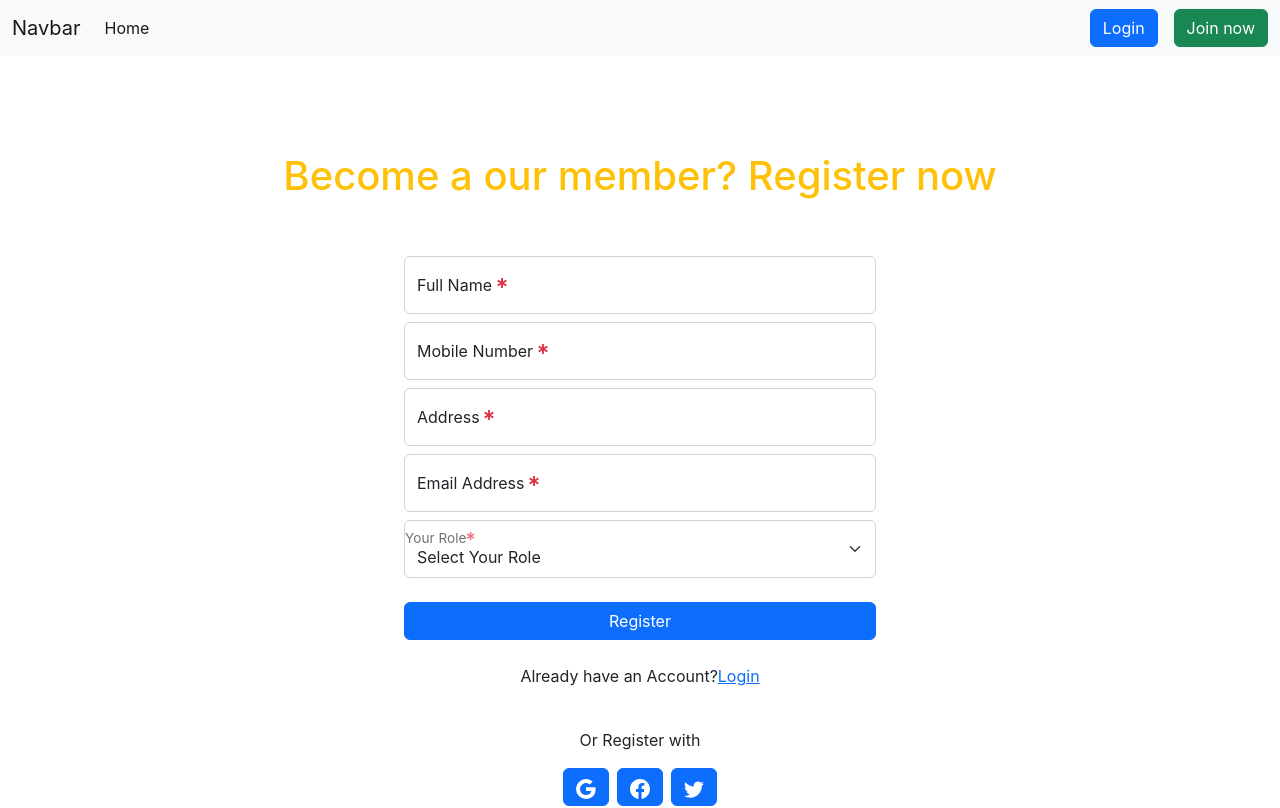
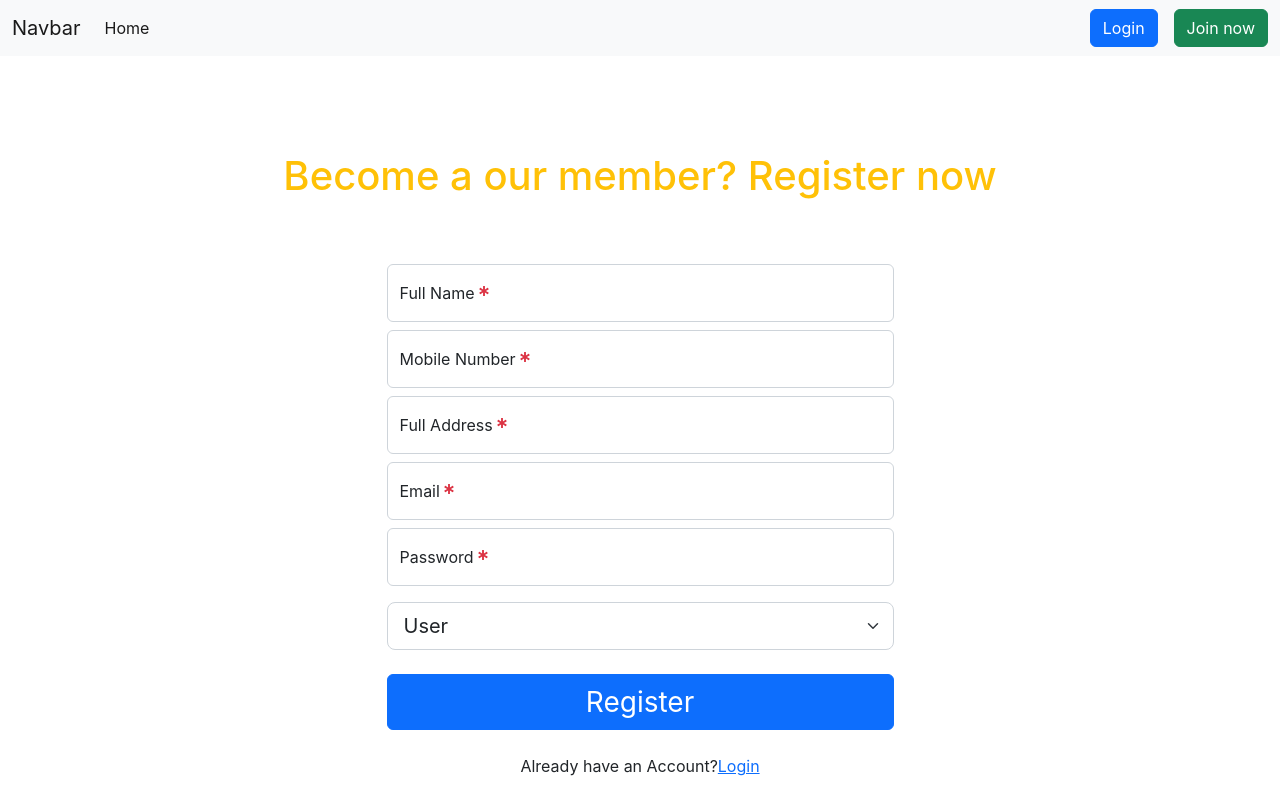
Before and after one commit to me-sajib/food-delivery, a React (Create React App) app: page /register in a window 1280 px wide. Shown: the top 808 px of the page. Built offline with nearby package versions, Linux system fonts and the light colour scheme; no server answers.

Commit message:
from validation added and create user function updated

```diff
--- a/package.json
+++ b/package.json
@@ -11,6 +11,7 @@
     "react": "^18.2.0",
     "react-dom": "^18.2.0",
     "react-firebase-hooks": "^5.0.3",
+    "react-hook-form": "^7.43.0",
     "react-icons": "^4.7.1",
     "react-router-dom": "6",
     "react-scripts": "5.0.1",
--- a/src/pages/auth/Register.js
+++ b/src/pages/auth/Register.js
@@ -3,6 +3,7 @@ import React from "react";
 import { useCreateUserWithEmailAndPassword } from "react-firebase-hooks/auth";
 import auth from "../../firebase.config";
 import { Link, useNavigate } from "react-router-dom";
+import { useForm } from "react-hook-form";
 import { FaStarOfLife } from "react-icons/fa";
 import { BsFacebook, BsGoogle, BsTwitter } from "react-icons/bs";
 
@@ -10,19 +11,29 @@ const Register = () => {
   const [createUserWithEmailAndPassword, user, loading, error] =
     useCreateUserWithEmailAndPassword(auth);
 
+  const {
+    register,
+    handleSubmit,
+    formState: { errors },
+  } = useForm();
+
   const navigateToHome = useNavigate();
 
-  const registerUser = (e) => {
-    e.preventDefault();
-    const firstName = e.target.firstName.value;
-    const lastName = e.target.lastName.value;
-    const email = e.target.email.value;
-    const password = e.target.password.value;
+  const registerUser = (data) => {
+    const { name, email, password } = data;
+    // e.preventDefault();
+    // const firstName = e.target.firstName.value;
+    // const lastName = e.target.lastName.value;
+    // const email = e.target.email.value;
+    // const password = e.target.password.value;
     createUserWithEmailAndPassword(email, password);
-    updateProfile(auth, { displayName: firstName });
+    updateProfile(auth, { displayName: name });
+
+    console.log(data);
+    console.log(user);
   };
   if (error) {
-    console.log(error);
+    console.error(error);
   }
 
   // useEffect(() => {
@@ -42,192 +53,160 @@ const Register = () => {
         <h1 className="text-warning text-center py-5">
           Become a our member? Register now
         </h1>
-        {/* <form className="form-width" onSubmit={registerUser}>
-          <div className="row mb-4">
-            <div className="col">
-              <div className="form-outline">
+
+        <form onSubmit={handleSubmit(registerUser)} className="form-width">
+          <div className="row  ">
+            <div className="col form-input-lg">
+              {/* user name  */}
+              <div className="form-floating mt-2">
                 <input
                   type="text"
-                  id="form3Example1"
-                  placeholder="first name"
                   className="form-control"
-                  name="firstName"
+                  placeholder="Full Name"
+                  id="floatingInputGrid"
+                  {...register("name", {
+                    required: "Please Enter Your Name!",
+                  })}
                 />
-                <label className="form-label" for="form3Example1">
-                  First name
-                </label>
-              </div>
-            </div>
-            <div className="col">
-              <div className="form-outline">
-                <input
-                  type="text"
-                  placeholder="last name"
-                  id="form3Example2"
-                  className="form-control"
-                  name="lastName"
-                />
-                <label className="form-label" for="form3Example2">
-                  Last name
-                </label>
-              </div>
-            </div>
-          </div>
-
-          <div className="form-outline mb-4">
-            <input
-              type="number"
-              placeholder="example: 01XXXXXXXXX"
-              id="form3Example33"
-              className="form-control"
-              name="phone"
-            />
-            <label className="form-label" for="form3Example33">
-              Phone Number
-            </label>
-          </div>
-
-          <div className="form-outline mb-4">
-            <input
-              type="email"
-              placeholder="enter your email"
-              id="form3Example3"
-              className="form-control"
-              name="email"
-            />
-            <label className="form-label" for="form3Example3">
-              Email address
-            </label>
-          </div>
-
-          <div className="form-outline mb-4">
-            <input
-              type="password"
-              placeholder="enter your secure password"
-              id="form3Example4"
-              className="form-control"
-              name="password"
-            />
-            <label className="form-label" for="form3Example4">
-              Password
-            </label>
-          </div>
-
-          <div className="form outline mb-4">
-            <select
-              name="role"
-              id="user"
-              className="form-select"
-              aria-label="Default select"
-            >
-              <option selected>User</option>
-            </select>{" "}
-            <label className="form-label" for="user">
-              Role
-            </label>
-          </div>
-
-          <button type="submit" className="btn btn-primary btn-block mb-4">
-            Sign up
-          </button>
-
-          <div className="text-center">
-            <p>or sign up with:</p>
-            <button type="button" className="btn btn-primary btn-floating mx-1">
-              <i className="fab fa-facebook-f"></i>
-            </button>
-
-            <button type="button" className="btn btn-primary btn-floating mx-1">
-              <i className="fab fa-google"></i>
-            </button>
-
-            <button type="button" className="btn btn-primary btn-floating mx-1">
-              <i className="fab fa-twitter"></i>
-            </button>
-
-            <button type="button" className="btn btn-primary btn-floating mx-1">
-              <i className="fab fa-github"></i>
-            </button>
-          </div>
-        </form> */}
-
-        <form action="" className="form-width">
-          <div className="row  ">
-            <div className="col container ">
-              <div className="form-floating">
-                <input
-                  type="email"
-                  className="form-control "
-                  placeholder="name@example.com"
-                  id="floatingInputGrid"
-                />
-                <label for="floatingInputGrid">
+                <label htmlFor="floatingInputGrid">
                   Full Name{" "}
                   <span>
                     <FaStarOfLife size={10} className="text-danger mb-2 " />
                   </span>
                 </label>
 
+                {errors.name && (
+                  <p className="text-danger"> {errors.name?.message} </p>
+                )}
+              </div>
+
+              {/* mobile number  */}
               <div className="form-floating mt-2">
                 <input
-                    type="tel"
+                  type="text"
                   className="form-control"
-                    placeholder="name@example.com"
+                  placeholder="Mobile Number"
                   id="floatingInputGrid"
+                  {...register("mobile", {
+                    required: "Please Enter Valid Mobile Number!",
+                  })}
                 />
-                  <label for="floatingInputGrid">
+                <label htmlFor="floatingInputGrid">
                   Mobile Number{" "}
                   <span>
                     <FaStarOfLife size={10} className="text-danger mb-2 " />
                   </span>
                 </label>
+
+                {errors.mobile && (
+                  <p className="text-danger"> {errors.mobile?.message} </p>
+                )}
               </div>
 
+              {/* User address  */}
+              <div className="form-floating mt-2">
+                <input
+                  type="text"
+                  className="form-control"
+                  placeholder="Full Address"
+                  id="floatingInputGrid"
+                  {...register("address", {
+                    required: "Please Enter Your Full Address!",
+                  })}
+                />
+                <label htmlFor="floatingInputGrid">
+                  Full Address{" "}
+                  <span>
+                    <FaStarOfLife size={10} className="text-danger mb-2 " />
+                  </span>
+                </label>
+
+                {errors.address && (
+                  <p className="text-danger"> {errors.address?.message} </p>
+                )}
+              </div>
+
+              {/* User email  */}
               <div className="form-floating mt-2">
                 <input
                   type="text"
                   className="form-control"
                   placeholder="name@example.com"
                   id="floatingInputGrid"
+                  {...register("email", {
+                    required: "Please Enter Vaild Email!",
+                    pattern: {
+                      value: /\S+@\S+\.\S+/,
+                      message: "Entered value does not match email format!",
+                    },
+                  })}
                 />
-                  <label for="floatingInputGrid">
-                    Address{" "}
+                <label htmlFor="floatingInputGrid">
+                  Email{" "}
                   <span>
                     <FaStarOfLife size={10} className="text-danger mb-2 " />
                   </span>
                 </label>
+
+                {errors.email && (
+                  <p className="text-danger"> {errors.email?.message} </p>
+                )}
               </div>
 
-                <div className="form-floating mt-2">
+              {/* User password  */}
+              <div className="form-floating  mt-2">
                 <input
-                    type="email"
+                  type="password"
                   className="form-control"
-                    placeholder="name@example.com"
+                  placeholder="********"
                   id="floatingInputGrid"
+                  {...register("password", {
+                    required: "Please Enter a Strong Password!",
+                    minLength: {
+                      value: 6,
+                      message: "Password must be 6 characters long",
+                    },
+                    pattern: {
+                      value: /(?=.*[A-Z])(?=.*[!@#$&*])(?=.*[0-9])/,
+                      message:
+                        "Password must have uppercase, number and special characters",
+                    },
+                  })}
                 />
-                  <label for="floatingInputGrid">
-                    Email Address{" "}
+                <label htmlFor="floatingInputGrid">
+                  Password{" "}
                   <span>
                     <FaStarOfLife size={10} className="text-danger mb-2 " />
                   </span>
                 </label>
+
+                {errors.password && (
+                  <p className="text-danger"> {errors.password?.message} </p>
+                )}
               </div>
             </div>
-            </div>
-            <div className="form-floating mt-2">
-              <select className="form-select" id="floatingSelectGrid">
-                <option selected>Select Your Role</option>
-                <option value="user">User</option>
+
+            {/* user role  */}
+            <div className=" mt-2">
+              <select
+                className="form-select form-select-lg mt-2"
+                {...register("role", {
+                  required: "Please Select Your Role!",
+                })}
+              >
+                <option value="">Select Your Role</option>
+                <option selected value="user">
+                  User
+                </option>
               </select>
-              <label for="floatingInputGrid">
-                Your Role
-                <span>
-                  <FaStarOfLife size={10} className="text-danger mb-2 " />
-                </span>
-              </label>
+              {errors.role && (
+                <p className="text-danger"> {errors.role?.message} </p>
+              )}
             </div>
           </div>
-          <button type="submit" className="btn btn-primary  my-4">
+
+          {/* submit button  */}
+          <button type="submit" className="btn btn-primary fs-3 fs-bold my-4">
             Register
           </button>
         </form>
```
Also changed, not shown: 2 other files (tests, documents, lock files or other folders). Lines whose indentation alone changed are shown as unchanged.
